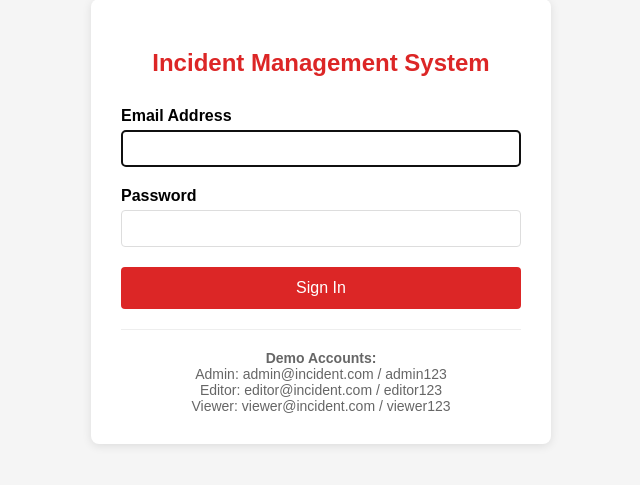
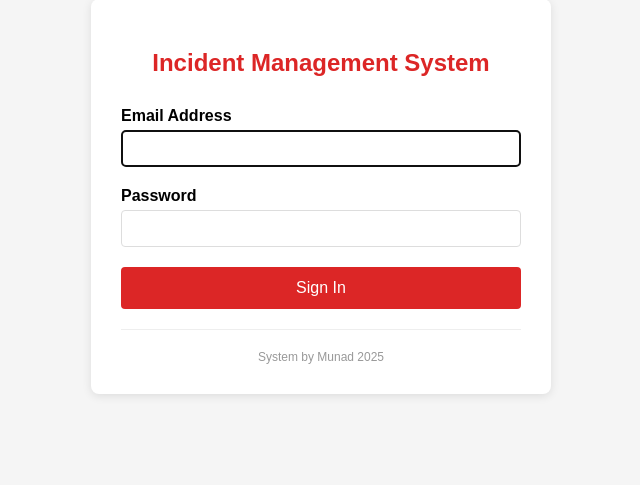
Before and after one commit to Rannamaari/incident-management-system, a Laravel app: page /login in a window 1280 px wide. Shown: the part 51-536 px from the top of the page, without its empty margins (319-959 px from the left). Run offline with Laravel 12, Linux system fonts and the light colour scheme.

Commit message:
Update user passwords and add system branding
- Update all user passwords to secure versions (admin/editor/viewer)
- Remove password display from login page for security
- Add "System by Munad 2025" footer to login and main layout
- Re-export incidents data with updated password hashes
- Update UserSeeder with new secure passwords

🤖 Generated with [Claude Code](https://claude.ai/code)

Co-Authored-By: Claude <noreply@anthropic.com>

```diff
--- a/database/seeders/UserSeeder.php
+++ b/database/seeders/UserSeeder.php
@@ -19,7 +19,7 @@ class UserSeeder extends Seeder
             ['email' => 'admin@incident.com'],
             [
                 'name' => 'System Administrator',
-                'password' => Hash::make('admin123'),
+                'password' => Hash::make('Admin2025#Secure'),
                 'role' => User::ROLE_ADMIN,
             ]
         );
@@ -29,7 +29,7 @@ class UserSeeder extends Seeder
             ['email' => 'editor@incident.com'],
             [
                 'name' => 'Incident Editor',
-                'password' => Hash::make('editor123'),
+                'password' => Hash::make('Editor2025#System'),
                 'role' => User::ROLE_EDITOR,
             ]
         );
@@ -39,7 +39,7 @@ class UserSeeder extends Seeder
             ['email' => 'viewer@incident.com'],
             [
                 'name' => 'Incident Viewer',
-                'password' => Hash::make('viewer123'),
+                'password' => Hash::make('Viewer2025#Access'),
                 'role' => User::ROLE_VIEWER,
             ]
         );
--- a/incidents_export.json
+++ b/incidents_export.json
@@ -489,7 +489,7 @@
             "email": "admin@incident.com",
             "email_verified_at": null,
             "created_at": "2025-08-11T16:37:55.000000Z",
-            "updated_at": "2025-08-11T16:37:55.000000Z",
+            "updated_at": "2025-08-12T18:52:49.000000Z",
             "role": "admin"
         },
         {
@@ -498,7 +498,7 @@
             "email": "editor@incident.com",
             "email_verified_at": null,
             "created_at": "2025-08-11T16:37:56.000000Z",
-            "updated_at": "2025-08-11T16:37:56.000000Z",
+            "updated_at": "2025-08-12T18:52:49.000000Z",
             "role": "editor"
         },
         {
@@ -507,7 +507,7 @@
             "email": "viewer@incident.com",
             "email_verified_at": null,
             "created_at": "2025-08-11T16:37:56.000000Z",
-            "updated_at": "2025-08-11T16:37:56.000000Z",
+            "updated_at": "2025-08-12T18:52:49.000000Z",
             "role": "viewer"
         }
     ],
--- a/resources/views/auth/login.blade.php
+++ b/resources/views/auth/login.blade.php
@@ -44,11 +44,8 @@
             </div>
         </form>
 
-        <div style="text-align: center; margin-top: 20px; padding-top: 20px; border-top: 1px solid #eee; font-size: 14px; color: #666;">
-            <strong>Demo Accounts:</strong><br>
-            Admin: admin@incident.com / admin123<br>
-            Editor: editor@incident.com / editor123<br>
-            Viewer: viewer@incident.com / viewer123
+        <div style="text-align: center; margin-top: 20px; padding-top: 20px; border-top: 1px solid #eee; font-size: 12px; color: #999;">
+            System by Munad 2025
         </div>
     </div>
 </body>
```
Also changed, not shown: resources/views/layouts/app.blade.php (+9 -0 lines).
